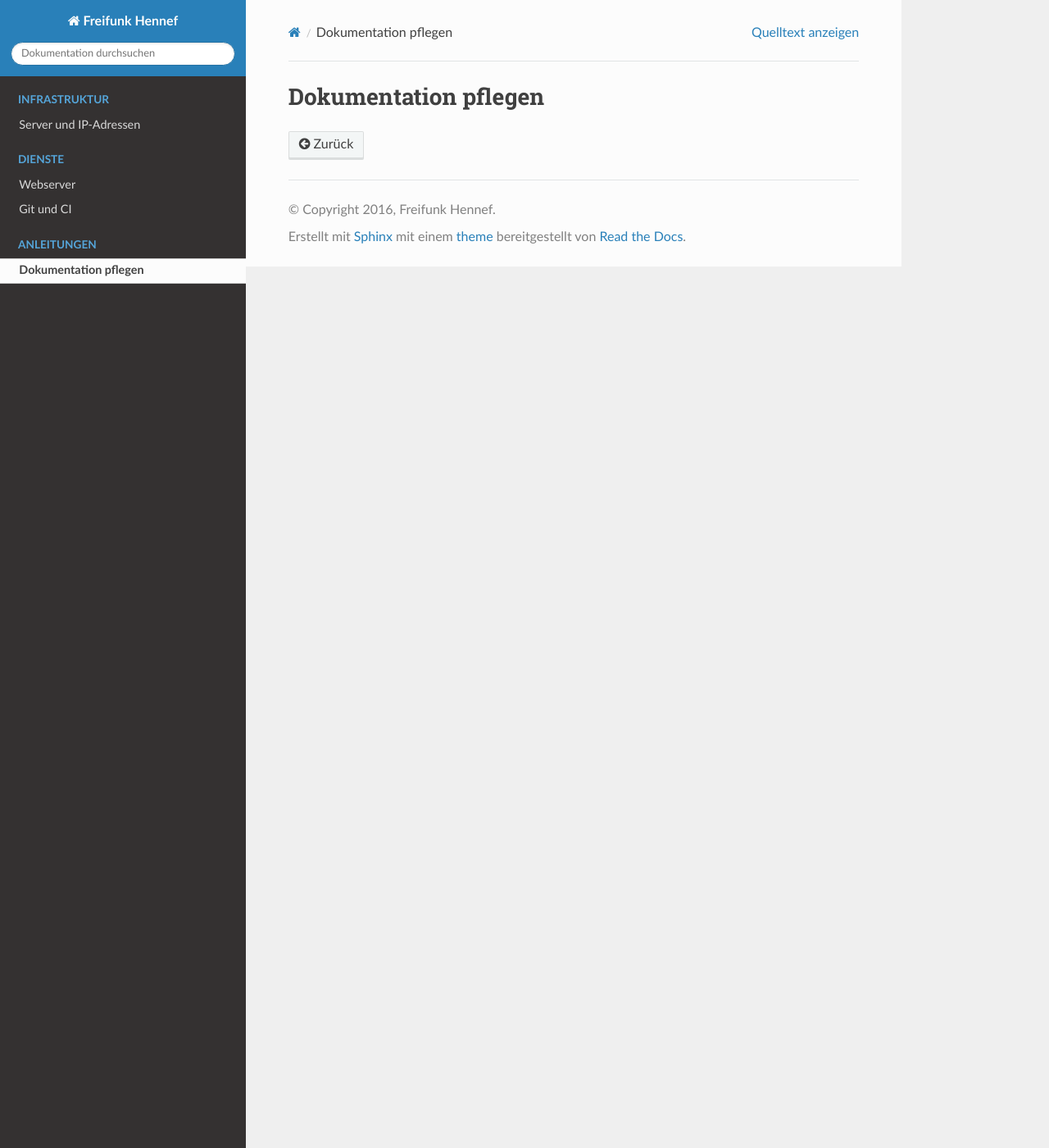
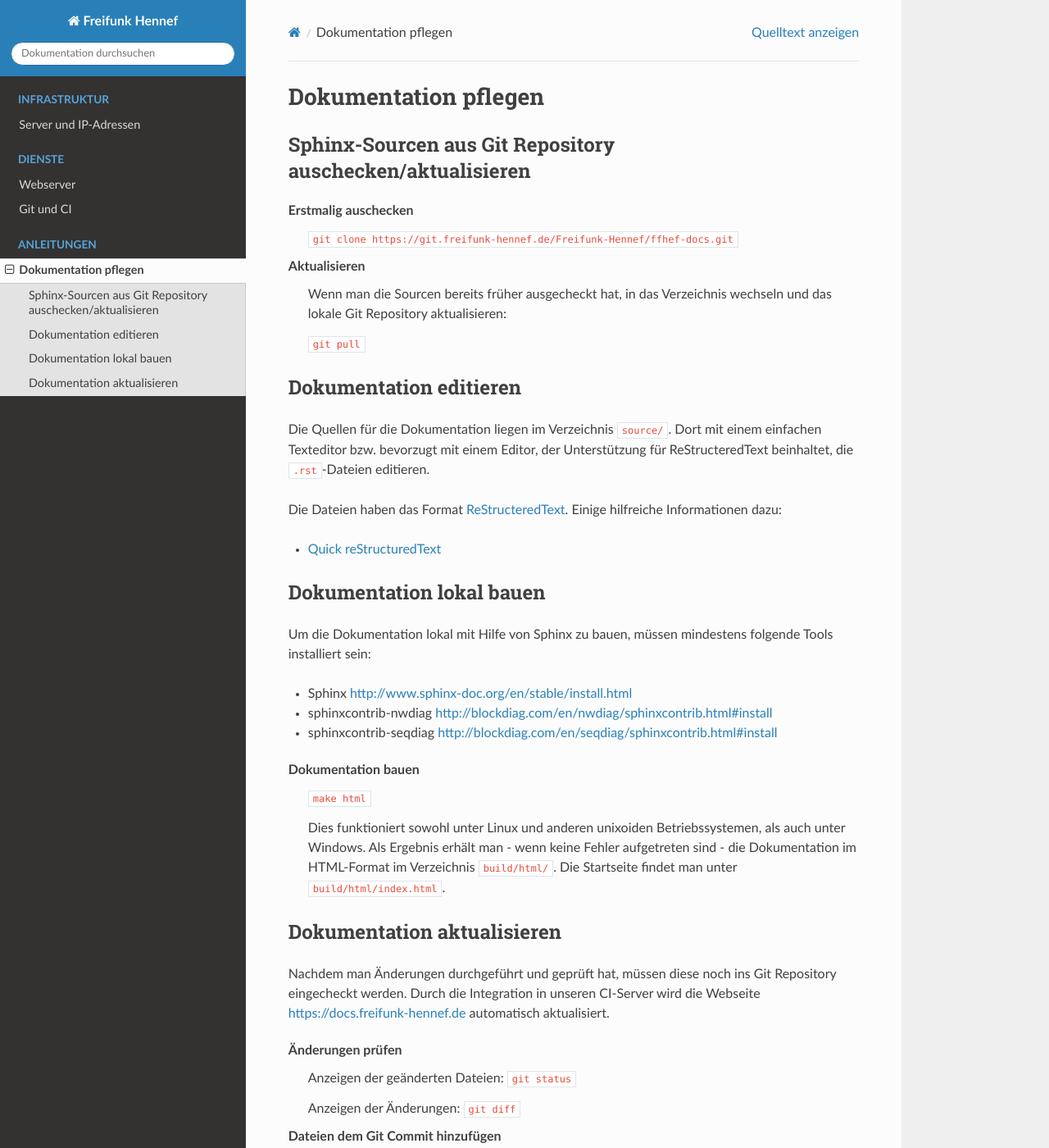
Before and after one commit to Freifunk-Hennef/FFHEF-Docs, a Sphinx documentation site: the page built from source/dokumentation.rst, in a window 1280 px wide and 1400 px high. Shown: the whole window at 82% size. Built offline with Sphinx 7.4.7 and the Read the Docs theme 2.0.0, drawn with Linux system fonts in a browser that asks for light colours; some of the changed text lies outside the part shown.

Commit message:
Informationen zu Git/CI und zur Pflege der Dokumentation hinzugefügt

```diff
--- a/source/conf.py
+++ b/source/conf.py
@@ -40,6 +40,7 @@ extensions = [
     'sphinxcontrib.nwdiag',
     'sphinxcontrib.rackdiag',
     'sphinxcontrib.packetdiag',
+    'sphinxcontrib.seqdiag',
 ]
 
 # Add any paths that contain templates here, relative to this directory.
@@ -306,3 +307,7 @@ intersphinx_mapping = {'https://docs.python.org/': None}
 nwdiag_html_image_format = "SVG"
 nwdiag_transparency = True
 nwdiag_antialias = True
+
+seqdiag_html_image_format = "SVG"
+seqdiag_antialias = True
+seqdiag_transparency = True
--- a/source/dokumentation.rst
+++ b/source/dokumentation.rst
@@ -1,2 +1,60 @@
 Dokumentation pflegen
 =====================
+
+Sphinx-Sourcen aus Git Repository auschecken/aktualisieren
+----------------------------------------------------------
+
+Erstmalig auschecken
+  ``git clone https://git.freifunk-hennef.de/Freifunk-Hennef/ffhef-docs.git``
+
+Aktualisieren
+  Wenn man die Sourcen bereits früher ausgecheckt hat, in das Verzeichnis wechseln und das lokale Git Repository aktualisieren:
+
+  ``git pull``
+
+Dokumentation editieren
+-----------------------
+
+Die Quellen für die Dokumentation liegen im Verzeichnis ``source/``. Dort mit einem einfachen Texteditor bzw. bevorzugt mit einem Editor, der Unterstützung für ReStructeredText beinhaltet, die ``.rst``-Dateien editieren.
+
+Die Dateien haben das Format `ReStructeredText <https://de.wikipedia.org/wiki/ReStructuredText>`_. Einige hilfreiche Informationen dazu:
+
+* `Quick reStructuredText <http://docutils.sourceforge.net/docs/user/rst/quickref.html>`_
+
+Dokumentation lokal bauen
+-------------------------
+
+Um die Dokumentation lokal mit Hilfe von Sphinx zu bauen, müssen mindestens folgende Tools installiert sein:
+
+* Sphinx `<http://www.sphinx-doc.org/en/stable/install.html>`_
+* sphinxcontrib-nwdiag `<http://blockdiag.com/en/nwdiag/sphinxcontrib.html#install>`_
+* sphinxcontrib-seqdiag `<http://blockdiag.com/en/seqdiag/sphinxcontrib.html#install>`_
+
+
+Dokumentation bauen
+  ``make html``
+
+  Dies funktioniert sowohl unter Linux und anderen unixoiden Betriebssystemen, als auch unter Windows. Als Ergebnis erhält man - wenn keine Fehler aufgetreten sind - die Dokumentation im HTML-Format im Verzeichnis ``build/html/``. Die Startseite findet man unter ``build/html/index.html``.
+
+Dokumentation aktualisieren
+---------------------------
+
+Nachdem man Änderungen durchgeführt und geprüft hat, müssen diese noch ins Git Repository eingecheckt werden. Durch die Integration in unseren CI-Server wird die Webseite `<https://docs.freifunk-hennef.de>`_ automatisch aktualisiert.
+
+Änderungen prüfen
+  Anzeigen der geänderten Dateien: ``git status``
+
+  Anzeigen der Änderungen: ``git diff``
+
+Dateien dem Git Commit hinzufügen
+  Einzelne Dateien dem Commit hinzufügen: ``git add <DATEINAME>``
+
+  Alle Dateien dem Commit hinzufügen: ``git add .``
+
+Commit durchführen
+  ``git commit -m "<ZUSAMMENFASSUNG DER ÄNDERUNG"``
+
+In Git Repository pushen
+  ``git push``
+
+Kurze Zeit später sollte `<https://docs.freifunk-hennef.de>`_ aktualisiert sein. Die Ausgabe des serverseitigen Builds kann man im CI-System prüfen: `<https://ci.freifunk-hennef.de/Freifunk-Hennef/ffhef-docs>`_.
```
Also changed, not shown: source/git-und-ci.rst (+36 -0 lines).
